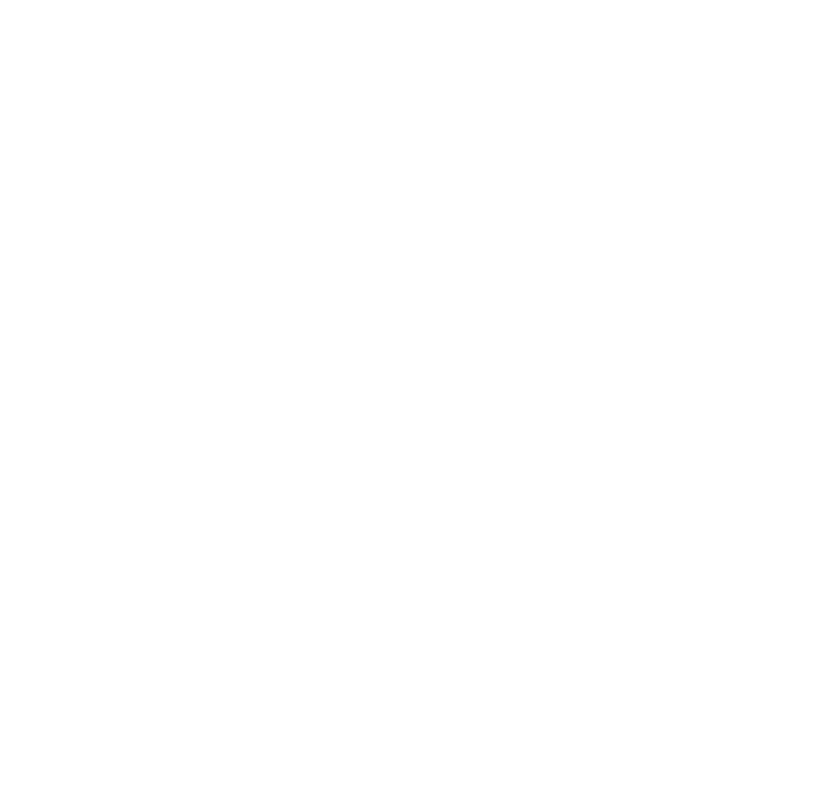
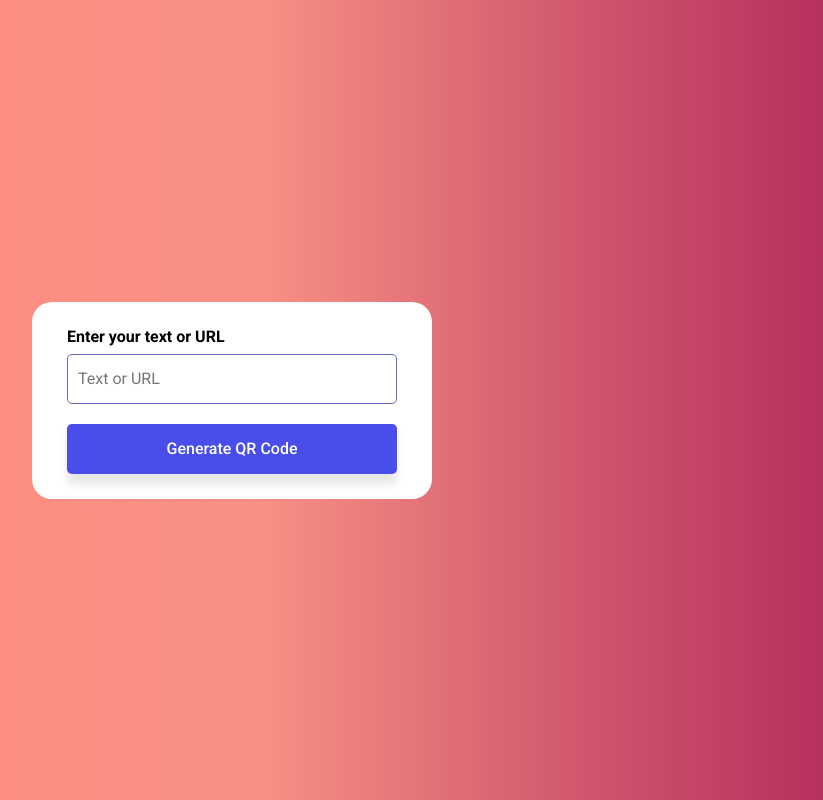
Before and after one commit to tr1pplehf/QR-Code-Generator, a plain HTML site: page index.html in a window 1280 px wide. Shown: the whole page, without its empty margins (408-1231 px from the left). Drawn offline with Linux system fonts and the light colour scheme.

Commit message:
desigh ready

```diff
--- a/css/main.css
+++ b/css/main.css
@@ -1 +1,44 @@
 @import './reset.css';
+@import url(https://fonts.googleapis.com/css?family=Roboto:100,100italic,300,300italic,regular,italic,500,500italic,700,700italic,900,900italic);
+
+body {
+    font-family: 'Roboto', sans-serif;
+    background-image: linear-gradient(to right, #ff8177 0%, #ff867a 0%, #ff8c7f 21%, #f99185 52%, #cf556c 78%, #b12a5b 100%);
+    height: 100vh;
+    display: flex;
+    justify-content: center;
+    align-items: center;
+}
+
+.app {
+    padding: 25px 35px;
+    width: 400px;
+    border-radius: 20px;
+    background-color: #fff;
+}
+
+.app p {
+    margin-bottom: 8px;
+    font-weight: 600;
+}
+
+.app input {
+    margin-bottom: 20px;
+    padding: 10px;
+    width: 100%;
+    height: 50px;
+
+    border: 1px solid #6467c7;
+    border-radius: 5px;
+}
+
+.app button {
+    width: 100%;
+    height: 50px;
+
+    border-radius: 5px;
+    background-color: #494eea;
+    box-shadow: 0 10px 10px rgba(0, 0, 0, 0.1);
+    font-weight: 500;
+    color: #fff;
+}
--- a/index.html
+++ b/index.html
@@ -7,7 +7,11 @@
     <link rel="stylesheet" href="./css/main.css">
 </head>
 <body>
-
+    <div class="app">
+        <p>Enter your text or URL</p>
+        <input type="text" placeholder="Text or URL">
+        <button>Generate QR Code</button>
+    </div>
 
 
     <script src="./js/main.js"></script>
```
